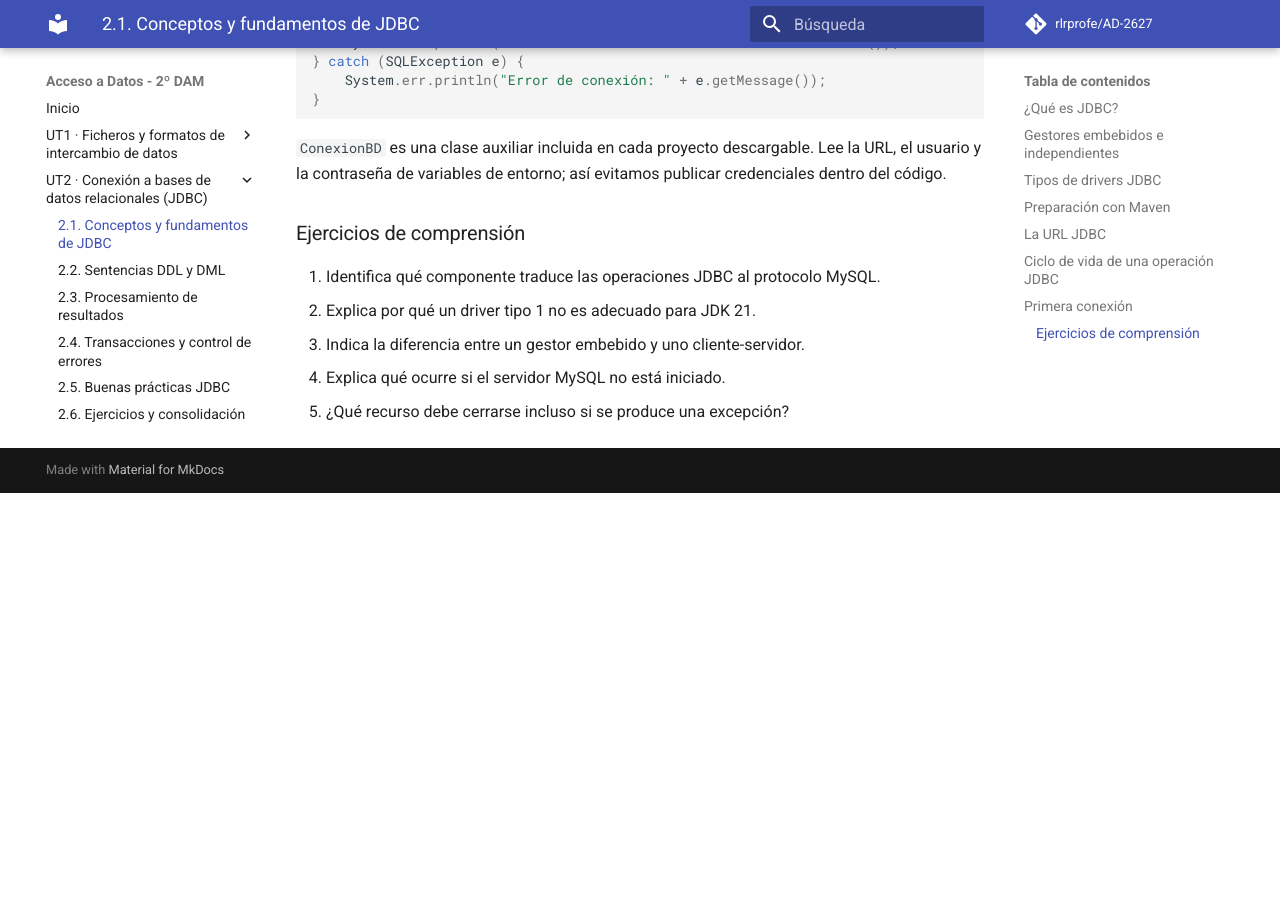
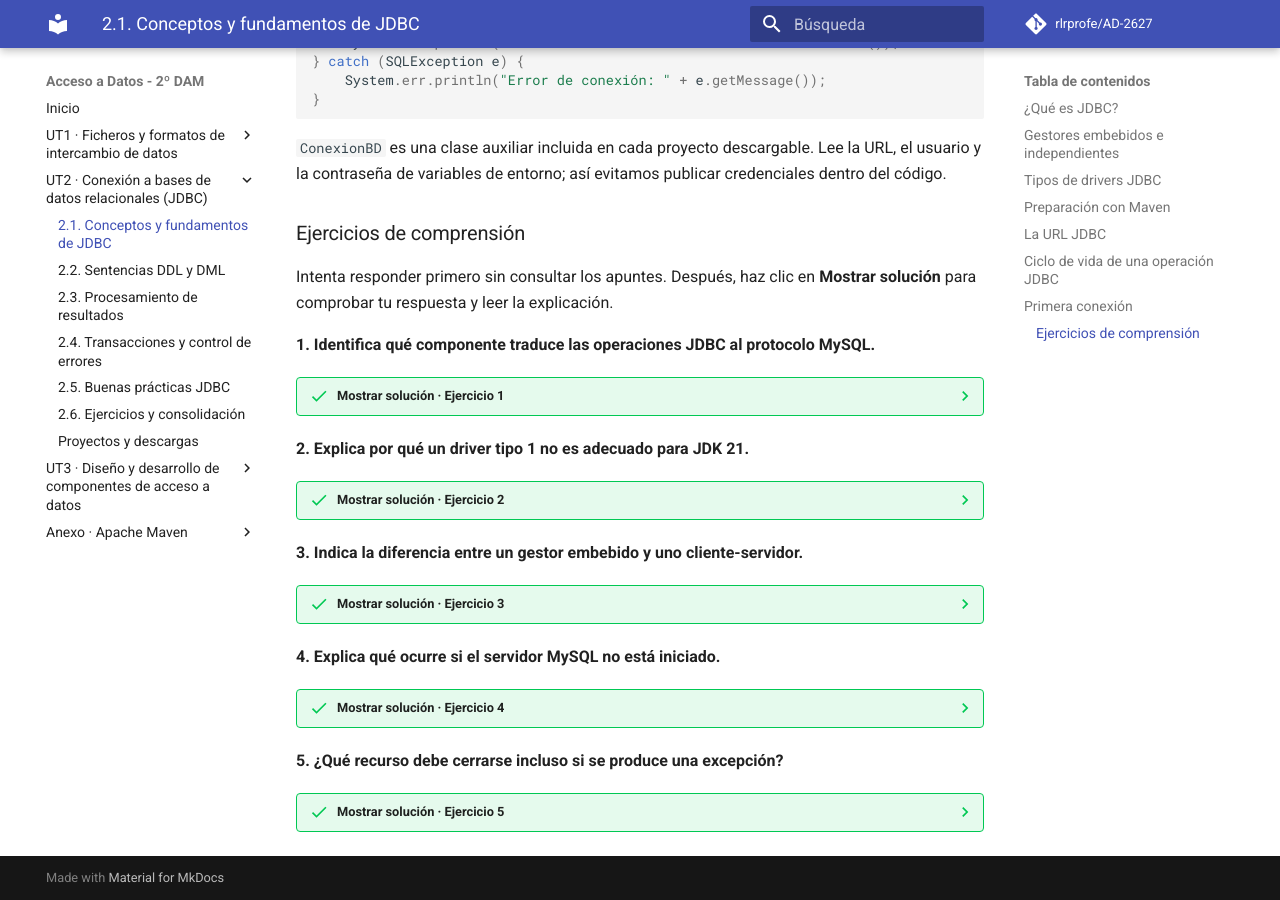
Before and after one commit to rlrprofe/AD-2627, an MkDocs documentation site: the page built from docs/ut2/01-fundamentos.md, in a window 1280 px wide and 900 px high, scrolled down 3144 px. Built offline with MkDocs 1.6.1 and Material for MkDocs 9.7.7, drawn with Linux system fonts in a browser that asks for light colours; comment, search, counter and statistics services are not loaded; before the commit the page ends 3637 px from its top, so only the background shows below that; part of the change alters nothing that is shown.

Commit message:
Añadir soluciones desplegables a ejercicios UT2.1

````diff
--- a/docs/ut2/01-fundamentos.md
+++ b/docs/ut2/01-fundamentos.md
@@ -92,8 +92,51 @@ try (Connection conexion = ConexionBD.abrir()) {
 
 ### Ejercicios de comprensión
 
-1. Identifica qué componente traduce las operaciones JDBC al protocolo MySQL.
-2. Explica por qué un driver tipo 1 no es adecuado para JDK 21.
-3. Indica la diferencia entre un gestor embebido y uno cliente-servidor.
-4. Explica qué ocurre si el servidor MySQL no está iniciado.
-5. ¿Qué recurso debe cerrarse incluso si se produce una excepción?
+Intenta responder primero sin consultar los apuntes. Después, haz clic en **Mostrar solución** para comprobar tu respuesta y leer la explicación.
+
+**1. Identifica qué componente traduce las operaciones JDBC al protocolo MySQL.**
+
+??? success "Mostrar solución · Ejercicio 1"
+    El **driver JDBC de MySQL (MySQL Connector/J)** implementa las interfaces de JDBC y se encarga de comunicarse con MySQL mediante su protocolo. La aplicación trabaja con interfaces como `Connection` y `PreparedStatement`, mientras que el driver realiza la comunicación específica con el gestor.
+
+    Por tanto, **JDBC define las interfaces** y **el driver aporta la implementación** para MySQL.
+
+**2. Explica por qué un driver tipo 1 no es adecuado para JDK 21.**
+
+??? success "Mostrar solución · Ejercicio 2"
+    El driver de **tipo 1** era un puente entre JDBC y ODBC. El puente JDBC–ODBC que se incluía antiguamente en Java **se eliminó del JDK a partir de Java 8**, por lo que no forma parte de JDK 21.
+
+    Para trabajar con MySQL en Java 21 utilizamos normalmente un **driver de tipo 4**, como MySQL Connector/J, que implementa directamente el protocolo del gestor desde Java.
+
+**3. Indica la diferencia entre un gestor embebido y uno cliente-servidor.**
+
+??? success "Mostrar solución · Ejercicio 3"
+    Un gestor **embebido**, como SQLite, se integra en la aplicación y normalmente almacena los datos en un archivo, sin requerir un servidor de bases de datos independiente.
+
+    Un gestor **cliente-servidor**, como MySQL o PostgreSQL, funciona mediante un servicio de base de datos al que se conectan las aplicaciones, incluso a través de la red. Puede atender a distintos clientes y usuarios.
+
+    **Ejemplo:** una aplicación puede abrir un archivo SQLite local; para conectarse a MySQL necesita que el servicio MySQL esté disponible.
+
+**4. Explica qué ocurre si el servidor MySQL no está iniciado.**
+
+??? success "Mostrar solución · Ejercicio 4"
+    Si la aplicación intenta abrir una conexión y **no hay un servidor MySQL escuchando en la dirección y el puerto configurados**, no podrá establecerla. Normalmente el driver lanzará una **`SQLException`**, que deberá gestionarse.
+
+    El mensaje concreto depende de la causa: servidor detenido, puerto incorrecto, problema de red, etc. Conviene comprobar que MySQL está iniciado y que la URL JDBC contiene el servidor y el puerto correctos.
+
+**5. ¿Qué recurso debe cerrarse incluso si se produce una excepción?**
+
+??? success "Mostrar solución · Ejercicio 5"
+    La **conexión JDBC (`Connection`)** debe cerrarse cuando deja de utilizarse, incluso si se produce un error. También deben cerrarse los objetos `Statement` o `PreparedStatement` y los `ResultSet` cuando corresponda.
+
+    La forma recomendada es utilizar **`try-with-resources`**, porque Java cierra automáticamente los recursos declarados en el `try` al salir del bloque, incluso cuando se produce una excepción:
+
+    ```java
+    try (Connection conexion = ConexionBD.abrir()) {
+        System.out.println("Conexión establecida");
+    } catch (SQLException e) {
+        System.err.println("Error de conexión: " + e.getMessage());
+    }
+    ```
+
+    Así evitamos mantener conexiones abiertas innecesariamente.
````
